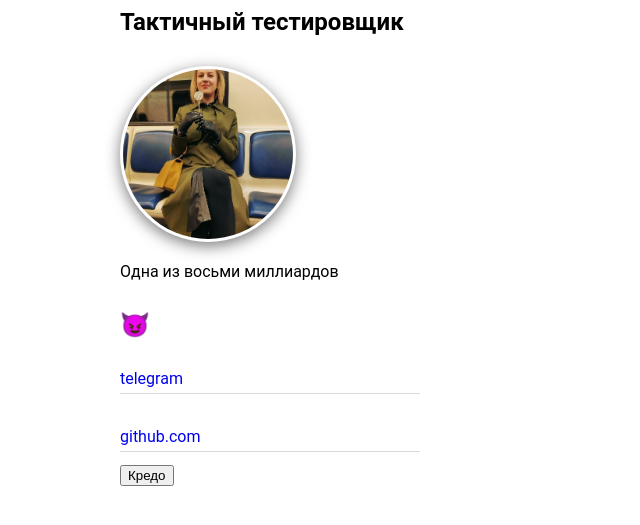
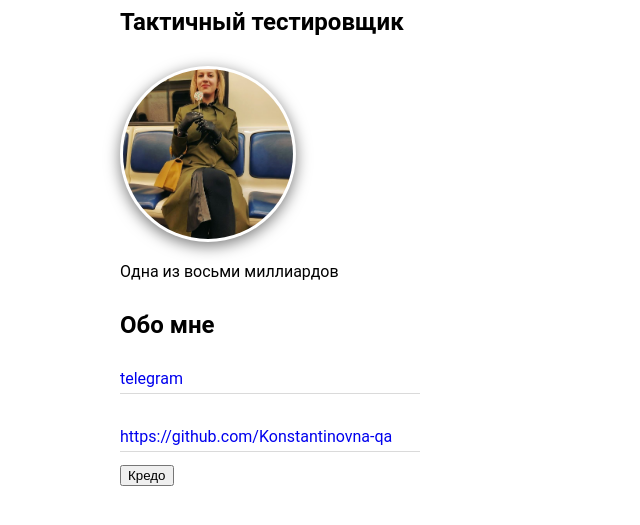
Before and after one commit to Konstantinovna-qa/cv, a plain HTML site: page index.html in a window 1280 px wide. Shown: the part 81-606 px from the top of the page, without its empty margins (0-640 px from the left). Drawn offline with Linux system fonts and the light colour scheme.

Commit message:
edit text

```diff
--- a/index.html
+++ b/index.html
@@ -17,13 +17,13 @@
 
 			<p>Одна из восьми миллиардов</p>
 
-			<h2>😈</h2>
+			<h2>Обо мне</h2>
 
 			<div class="contacts">
 
 				<a href="https://t.me/merci_guy">telegram</a>
 				<br>
-				<a href="https://github.com/">github.com</a>
+				<a href="https://github.com/">https://github.com/Konstantinovna-qa</a>
 			</div>
 				<button type="button">Кредо</button>
 				<script type="text/javascript" src="js.js"></script>
```
Also changed, not shown: 1 other file.
